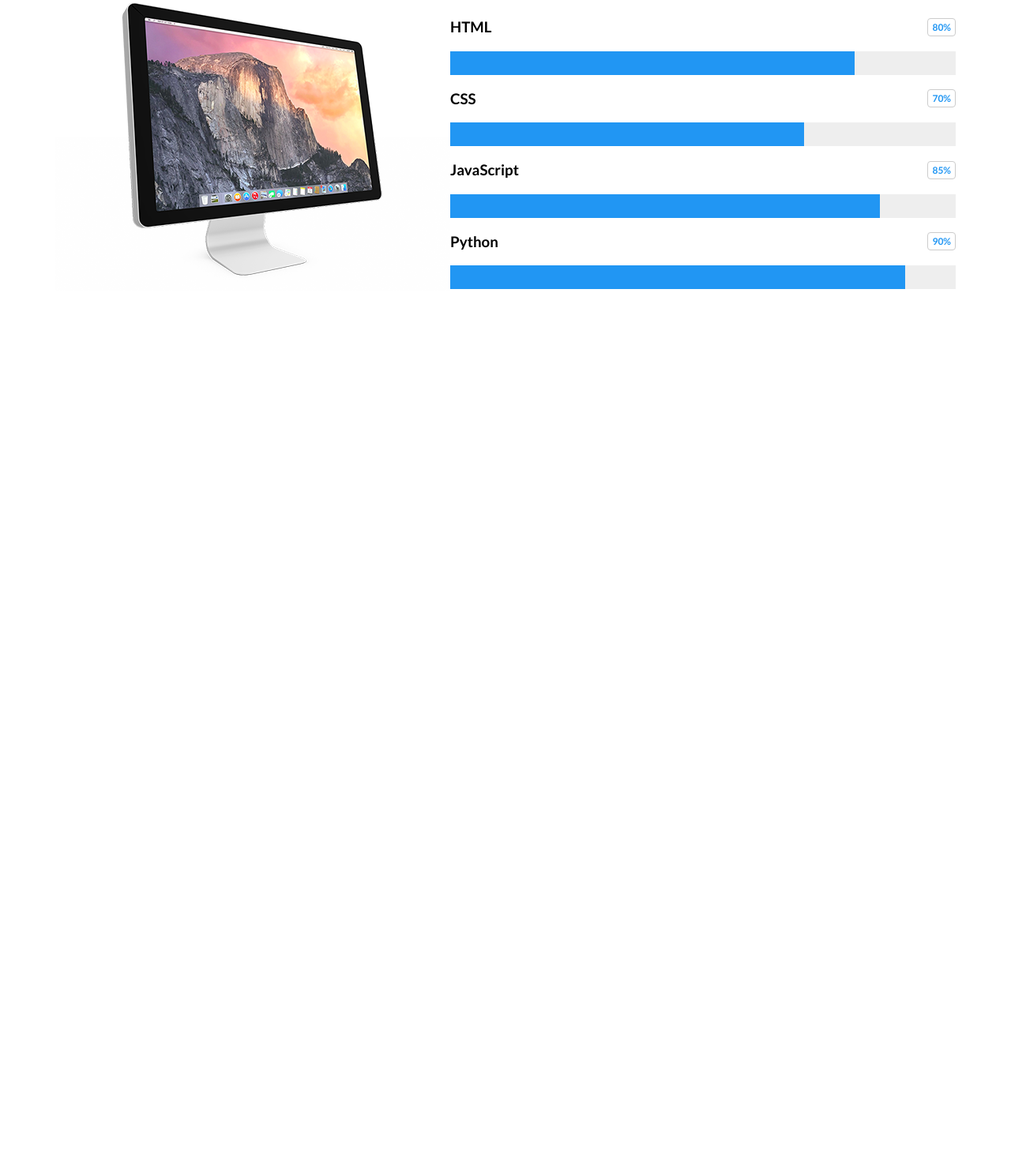
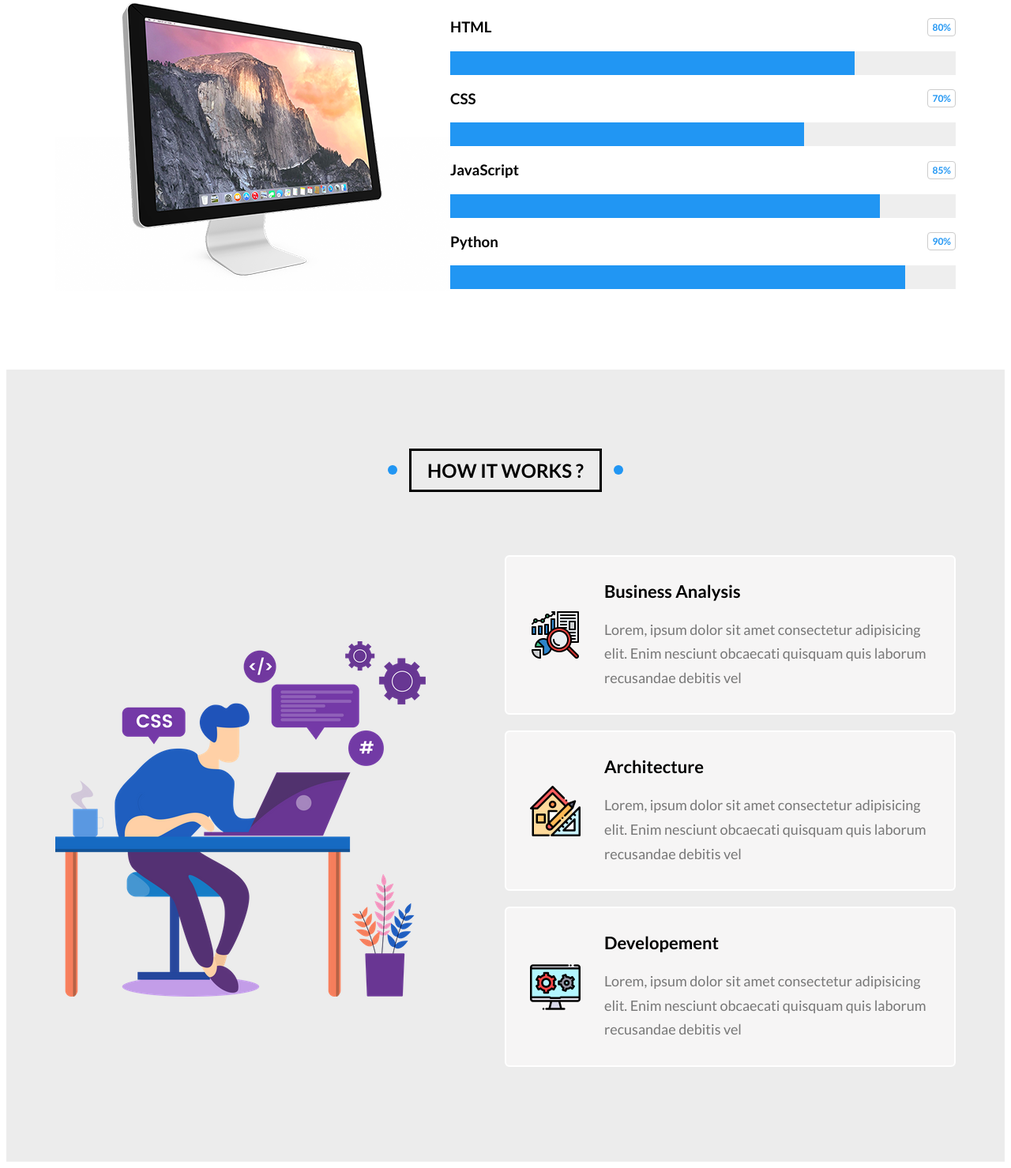
Before and after one commit to rewantal555-blip/template-3, a plain HTML site: page index.html in a window 1280 px wide. Shown: the part 7751-9230 px from the top of the page at 79% size. Before the commit the page ends 8227 px from the top, so only its background shows below. Drawn offline with nearby package versions, Linux system fonts and the light colour scheme.

Commit message:
Add and style How it Works section

```diff
--- a/assets/css/style.css
+++ b/assets/css/style.css
@@ -818,6 +818,70 @@ background-color: var(--primary-color);
 transition:  0.5s linear;
 }
 /* End Skills section */
+/* Start how it works section */
+#work {
+  padding: var(--main-padding);
+  background-color: var(--section-background);
+}
+#work .container {
+  display: flex;
+  justify-content: space-between;
+  align-items: center;
+}
+@media screen and (max-width: 991px) {
+  #work .container {
+    flex-direction: column;
+  }
+}
+#work .container img {
+  margin-right: 100px;
+  max-width: 100%;
+}
+@media screen and (max-width: 991px) {
+  #work .container >img {
+    margin: 0 0 50px;
+  }
+}
+#work .container .boxes .box {
+display: flex;
+padding: 30px;
+margin-bottom: 20px;
+background-color: #f6f5f5;
+border-radius: 6px;
+border: 2px solid white;
+align-items: center;
+
+}@media screen and (max-width: 767px) {
+  #work .container .boxes .box {
+    flex-direction: column;
+    text-align: center;
+  }
+}
+
+#work .container .boxes .box img {
+width: 64px;
+margin-right: 30px;
+}
+@media screen and (max-width: 767px) {
+  #work .container .boxes .box img {
+    margin: 0 0 30px;
+  }
+}
+#work .container .boxes .box .text {
+
+}
+#work .container .boxes .box .text h3 {
+font-size: 22px;
+margin: 0;
+}
+
+#work .container .boxes .box .text p {
+line-height: 1.7;
+font-size: 18px;
+color: #777;
+margin: 20px 0 0 ;
+}
+/* End  how it works section */
 /* Start Animation */
 @keyframes up-and-down {
   0%,
--- a/index.html
+++ b/index.html
@@ -623,31 +623,73 @@
             <div class="skill">
               <h3>HTML <span>80%</span></h3>
               <div class="progress">
-                <span style=" width: 80%" data-width="80%"></span>
+                <span style="width: 80%" data-width="80%"></span>
               </div>
             </div>
             <div class="skill">
               <h3>CSS <span>70%</span></h3>
               <div class="progress">
-                <span style=" width: 70%;" data-width="70%"></span>
+                <span style="width: 70%" data-width="70%"></span>
               </div>
             </div>
             <div class="skill">
               <h3>JavaScript <span>85%</span></h3>
               <div class="progress">
-                <span style=" width: 85%;" data-width="85%"></span>
+                <span style="width: 85%" data-width="85%"></span>
               </div>
             </div>
             <div class="skill">
               <h3>Python <span>90%</span></h3>
               <div class="progress">
-                <span style=" width: 90%;" data-width="90%"></span>
+                <span style="width: 90%" data-width="90%"></span>
               </div>
             </div>
           </div>
         </div>
       </section>
       <!--End skills Section -->
+      <!--Start How it works Section -->
+      <section id="work">
+        <h2 class="main-title">How it Works ?</h2>
+        <div class="container">
+          <img
+            src="./assets/images/work-steps.png"
+            alt="man sites opposite labtop"
+          />
+          <div class="boxes">
+            <div class="box">
+              <img src="./assets/images/work-steps-1.png" alt="" />
+              <div class="text">
+                <h3>Business Analysis</h3>
+                <p>
+                  Lorem, ipsum dolor sit amet consectetur adipisicing elit. Enim
+                  nesciunt obcaecati quisquam quis laborum recusandae debitis
+                  vel
+                </p>
+              </div>
+            </div>
+            <div class="box">
+              <img src="./assets/images/work-steps-2.png" alt="home" />
+              <div class="text">
+                <h3>Architecture</h3>
+                <p> Lorem, ipsum dolor sit amet consectetur adipisicing elit. Enim
+                  nesciunt obcaecati quisquam quis laborum recusandae debitis
+                  vel</p>
+              </div>
+            </div>
+            <div class="box">
+              <img src="./assets/images/work-steps-3.png" alt="computer" />
+              <div class="text">
+                <h3>Developement</h3>
+                <p>Lorem, ipsum dolor sit amet consectetur adipisicing elit. Enim
+                  nesciunt obcaecati quisquam quis laborum recusandae debitis
+                  vel</p>
+              </div>
+            </div>
+          </div>
+        </div>
+      </section>
+      <!--End How it works Section -->
     </main>
 
     <!-- Font Awsome kit -->
```
Also changed, not shown: assets/images/work-steps-1.png (added), assets/images/work-steps-2.png (added), assets/images/work-steps-3.png (added), assets/images/work-steps.png (added).
